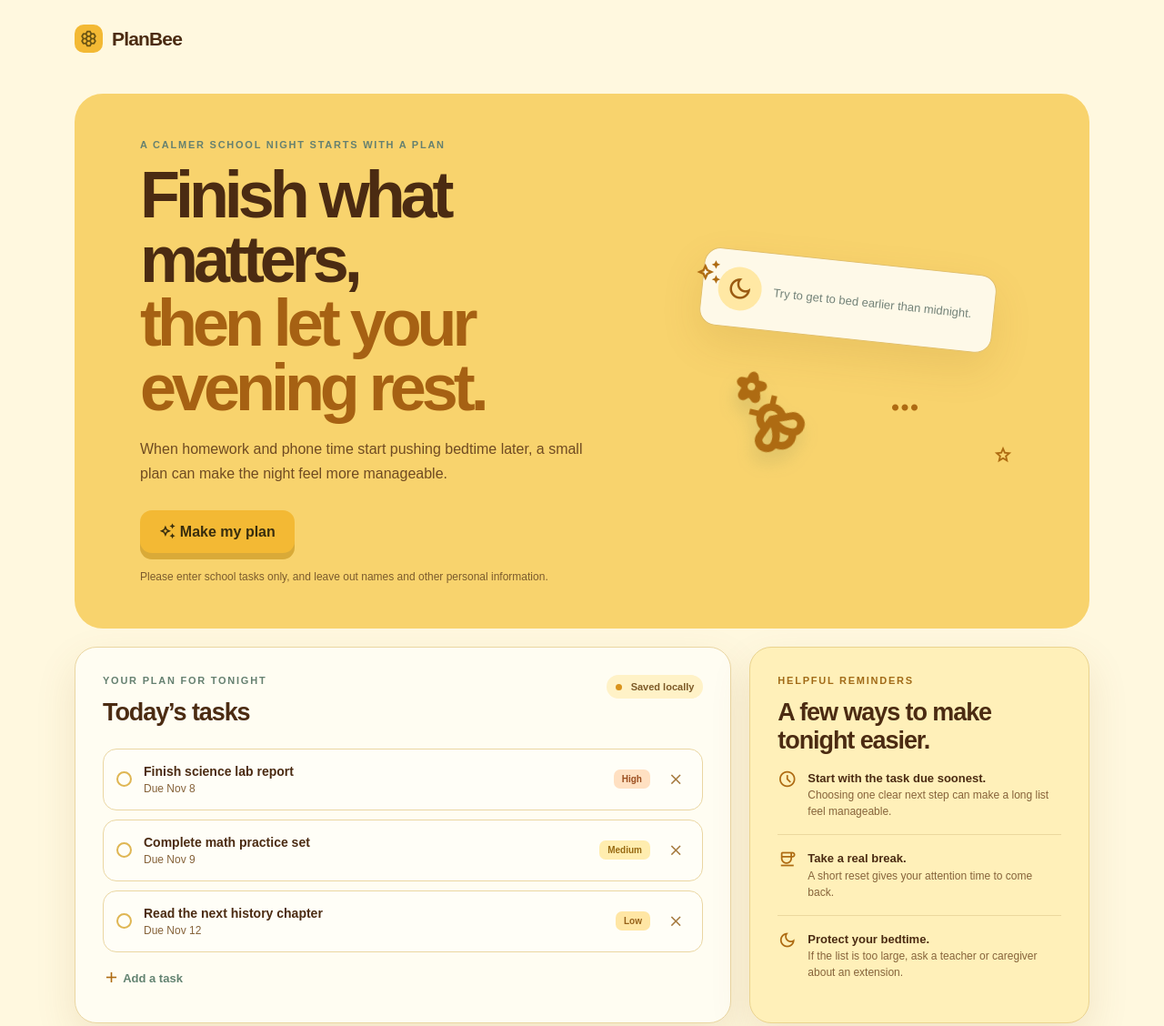
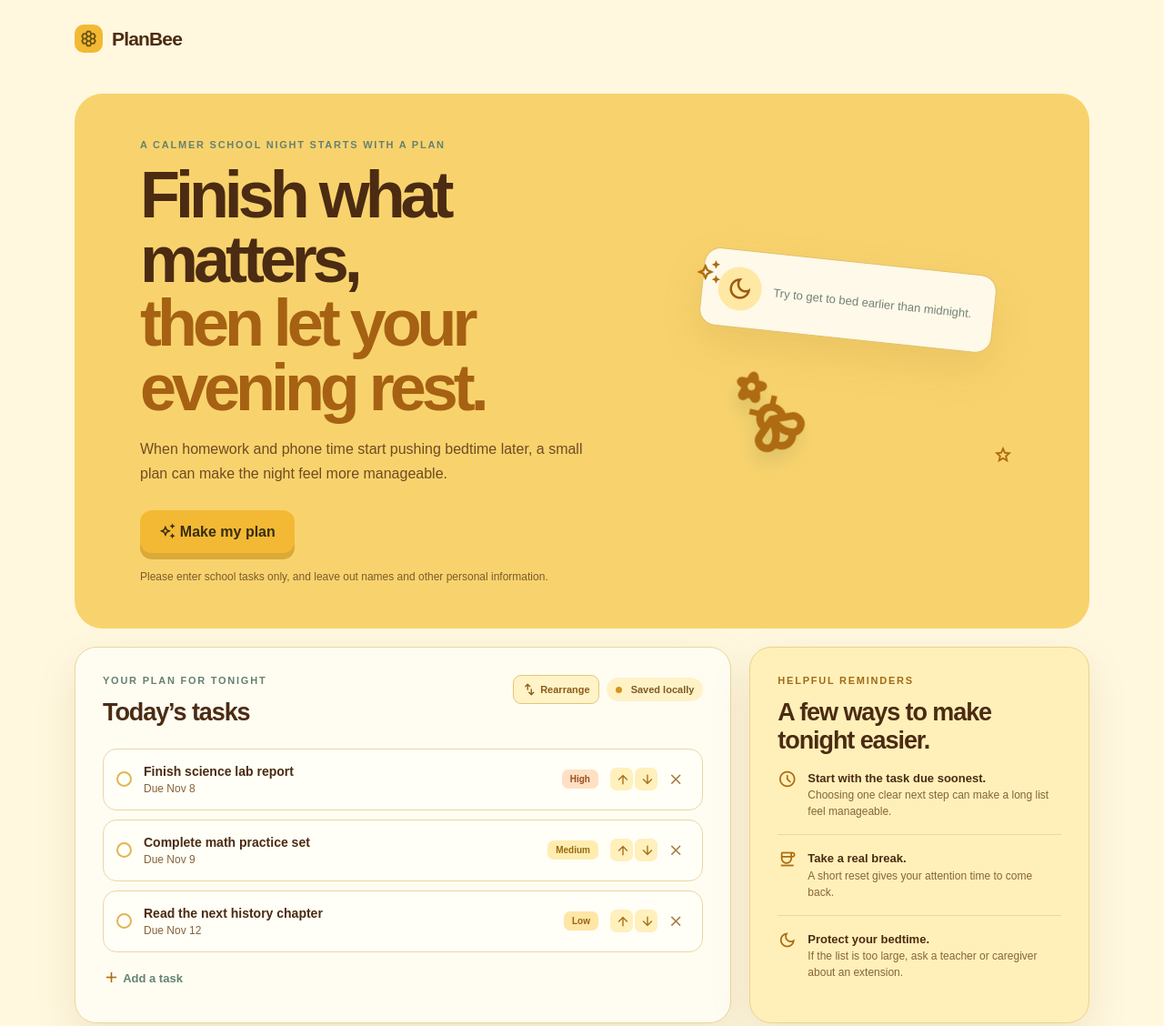
Before and after one commit to sophialiu1024/PlanBee, a plain HTML site: page public/index.html in a window 1280 px wide. Shown: the top 1128 px of the page at 91% size. Drawn offline with nearby package versions, Linux system fonts and the light colour scheme; a web font is replaced by a local one.

Commit message:
Add optional task rearranging

```diff
--- a/public/app.js
+++ b/public/app.js
@@ -9,8 +9,10 @@
   const resultSection = document.querySelector("#ai-result-section");
   const result = document.querySelector("#ai-result");
   const priorityOrder = { High: 0, Medium: 1, Low: 2 };
+  const reorderToggle = document.querySelector("#toggle-reorder");
 
   let tasks = PlanBeeStorage.loadTasks();
+  let manualOrder = false;
 
   function formatDate(date) {
     if (!date) return "No due date";
@@ -18,7 +20,16 @@
   }
 
   function sortedTasks() {
-    return [...tasks].sort((a, b) => a.dueDate.localeCompare(b.dueDate) || priorityOrder[a.importance] - priorityOrder[b.importance]);
+    return manualOrder ? [...tasks] : [...tasks].sort((a, b) => a.dueDate.localeCompare(b.dueDate) || priorityOrder[a.importance] - priorityOrder[b.importance]);
+  }
+
+  function moveTask(id, amount) {
+    const index = tasks.findIndex((task) => task.id === id);
+    const nextIndex = index + amount;
+    if (index < 0 || nextIndex < 0 || nextIndex >= tasks.length) return;
+    [tasks[index], tasks[nextIndex]] = [tasks[nextIndex], tasks[index]];
+    PlanBeeStorage.saveTasks(tasks);
+    renderTasks();
   }
 
   function renderTasks() {
@@ -26,9 +37,10 @@
     sortedTasks().forEach((task) => {
       const card = document.createElement("article");
       card.className = "task-card";
-      card.innerHTML = `<div class="task-check" aria-hidden="true"></div><div class="task-info"><h3></h3><p></p></div><span class="priority priority-${task.importance.toLowerCase()}">${task.importance}</span><button class="remove-task material-symbols-outlined" type="button" aria-label="Remove task">close</button>`;
+      card.innerHTML = `<div class="task-check" aria-hidden="true"></div><div class="task-info"><h3></h3><p></p></div><span class="priority priority-${task.importance.toLowerCase()}">${task.importance}</span><div class="task-actions"><div class="reorder-controls" ${manualOrder ? "" : "hidden"}><button class="move-task material-symbols-outlined" data-direction="-1" type="button" aria-label="Move task up">arrow_upward</button><button class="move-task material-symbols-outlined" data-direction="1" type="button" aria-label="Move task down">arrow_downward</button></div><button class="remove-task material-symbols-outlined" type="button" aria-label="Remove task">close</button></div>`;
       card.querySelector("h3").textContent = task.title;
       card.querySelector("p").textContent = `Due ${formatDate(task.dueDate)}`;
+      card.querySelectorAll(".move-task").forEach((button) => button.addEventListener("click", () => moveTask(task.id, Number(button.dataset.direction))));
       card.querySelector(".remove-task").addEventListener("click", () => {
         tasks = tasks.filter((item) => item.id !== task.id);
         PlanBeeStorage.saveTasks(tasks);
@@ -68,6 +80,12 @@
   document.querySelector("#open-planner").addEventListener("click", openDialog);
   document.querySelector("#open-add-task").addEventListener("click", openDialog);
   document.querySelector(".close-button").addEventListener("click", closeDialog);
+  reorderToggle.addEventListener("click", () => {
+    manualOrder = !manualOrder;
+    reorderToggle.setAttribute("aria-pressed", String(manualOrder));
+    reorderToggle.innerHTML = manualOrder ? '<span class="material-symbols-outlined">done</span> Done rearranging' : '<span class="material-symbols-outlined">swap_vert</span> Rearrange';
+    renderTasks();
+  });
 
   form.addEventListener("submit", (event) => {
     event.preventDefault();
--- a/public/index.html
+++ b/public/index.html
@@ -27,7 +27,7 @@
         <div class="hero-visual" aria-label="A bee carrying a moon-shaped plan card">
           <div class="moon-card"><span class="moon material-symbols-outlined">dark_mode</span><span>Try to get to bed earlier than midnight.</span></div>
           <div class="bee material-symbols-outlined">emoji_nature</div>
-          <div class="sparkle sparkle-one material-symbols-outlined">auto_awesome</div><div class="sparkle sparkle-two material-symbols-outlined">star</div><div class="sparkle sparkle-three material-symbols-outlined">more_horiz</div>
+          <div class="sparkle sparkle-one material-symbols-outlined">auto_awesome</div><div class="sparkle sparkle-two material-symbols-outlined">star</div>
         </div>
       </section>
 
@@ -35,7 +35,7 @@
         <div class="planner-panel panel">
           <div class="panel-heading">
             <div><p class="section-label">YOUR PLAN FOR TONIGHT</p><h2>Today’s tasks</h2></div>
-            <span class="saved-pill"><span class="green-dot"></span> Saved locally</span>
+            <div class="panel-actions"><button class="reorder-toggle" id="toggle-reorder" type="button" aria-pressed="false"><span class="material-symbols-outlined">swap_vert</span> Rearrange</button><span class="saved-pill"><span class="green-dot"></span> Saved locally</span></div>
           </div>
           <div id="task-list" class="task-list" aria-live="polite"></div>
           <button class="add-link" id="open-add-task" type="button"><span class="material-symbols-outlined">add</span> Add a task</button>
--- a/public/styles.css
+++ b/public/styles.css
@@ -59,3 +59,11 @@ body { background: var(--cream); color: var(--ink); font-family: "Bpmf Huninn",
 .result-icon { margin-right: 10px; color: #ae6b12; font-size: 18px; vertical-align: -3px; }
 .close-button { padding: 3px; font-size: 23px; }
 @media (max-width: 760px) { .bee { top: 82px; left: 45px; font-size: 68px; } }
+.panel-actions { display: flex; align-items: center; gap: 8px; }
+.reorder-toggle { display: inline-flex; align-items: center; gap: 4px; border: 1px solid #e4c778; border-radius: 9px; padding: 7px 9px; color: #8b5c18; background: #fff3c7; font-size: 11px; font-weight: 700; }
+.reorder-toggle .material-symbols-outlined { font-size: 16px; }
+.task-actions { display: flex; align-items: center; gap: 5px; }
+.reorder-controls { display: flex; gap: 2px; }
+.move-task { display: grid; place-items: center; width: 25px; height: 25px; border: 0; border-radius: 7px; color: #a46b19; background: #fff0bc; font-size: 16px; }
+.move-task:hover, .reorder-toggle:hover { background: #ffe39a; }
+@media (max-width: 760px) { .panel-actions { align-items: flex-end; flex-direction: column; gap: 5px; } .task-card { grid-template-columns: 17px 1fr auto; } .task-card .task-actions { grid-column: 3; grid-row: 1; } }
```
Also changed, not shown: 1 other file.
